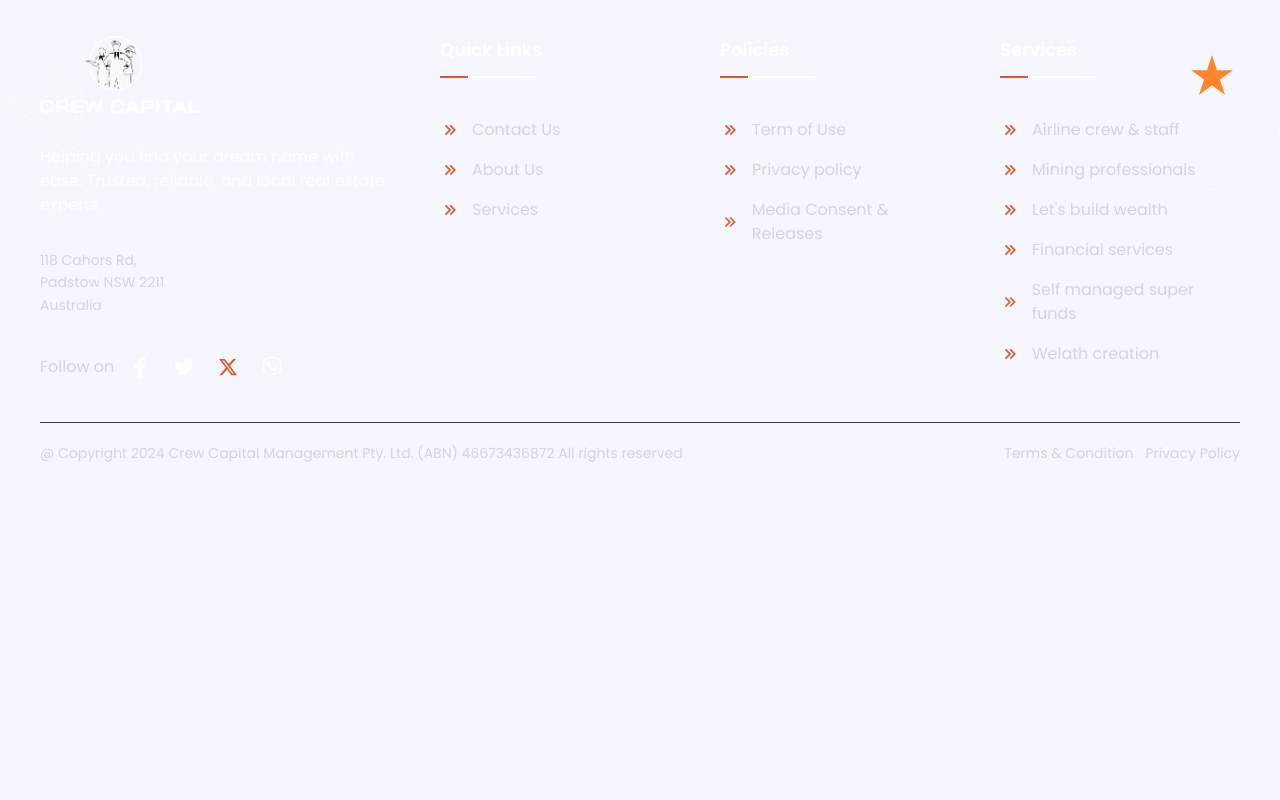
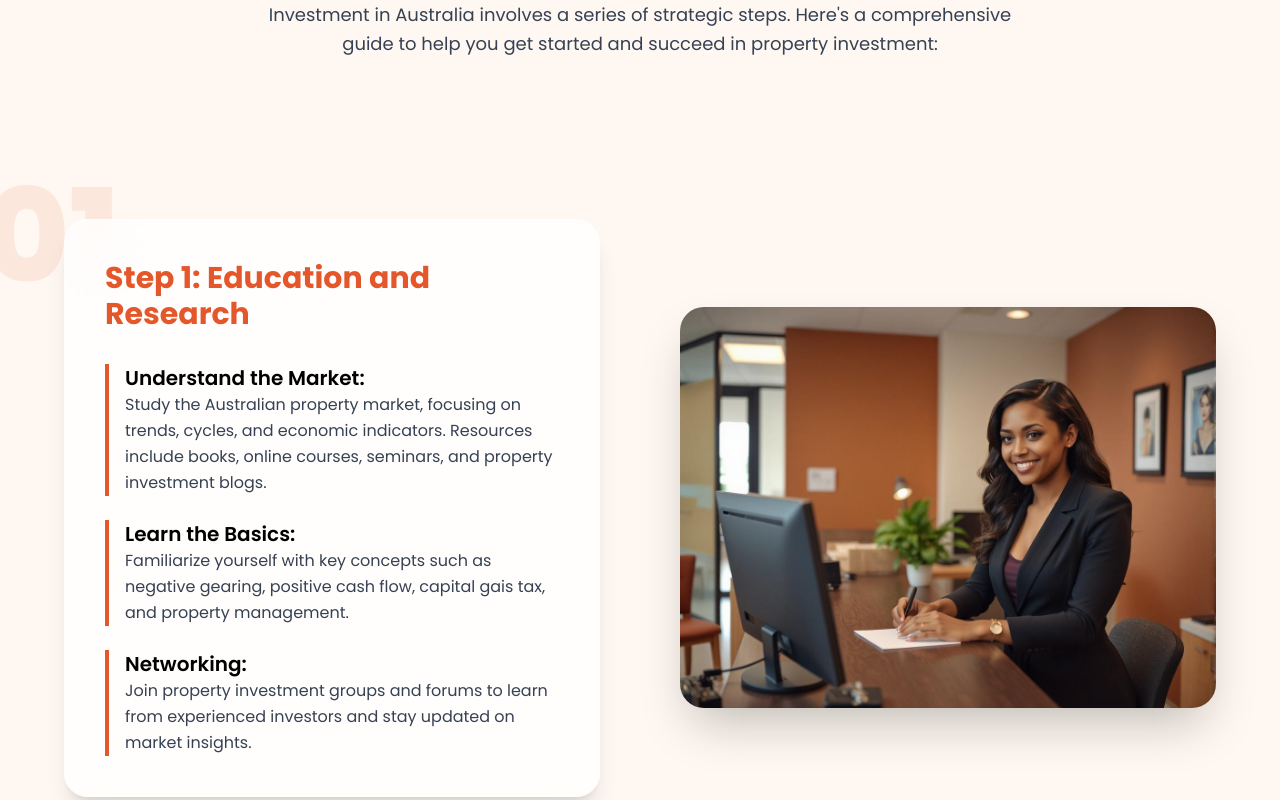
Before and after one commit to Outsourze/crew-capital-revamp-v2, a Next.js app: page /wealth-creation in a window 1280 px wide. Shown: the part 760-1560 px from the top of the page. Before the commit the page ends 1243 px from the top, so only its background shows below. Built offline with nearby package versions, Linux system fonts and the light colour scheme.

Commit message:
add wealth creation

```diff
--- /dev/null
+++ b/src/components/sub-services/wealth/AboutWealthCreation.jsx
@@ -0,0 +1,106 @@
+import Image from "next/image";
+import bgImg from "@/assets/images/sub-services/smsf/smsf.jpg";
+
+export default function AboutWealthCreation() {
+
+  const step1 = [
+    {
+      title: "Understand the Market:",
+      dscrpt:
+        "Study the Australian property market, focusing on trends, cycles, and economic indicators. Resources include books, online courses, seminars, and property investment blogs.",
+    },
+    {
+      title: "Learn the Basics:",
+      dscrpt:
+        "Familiarize yourself with key concepts such as negative gearing, positive cash flow, capital gais tax, and property management.",
+    },
+    {
+      title: "Networking:",
+      dscrpt:
+        "Join property investment groups and forums to learn from experienced investors and stay updated on market insights.",
+    },
+  ];
+
+  const step2 = [...step1];
+  const step3 = [...step1];
+  const step4 = [...step1];
+  const step5 = [...step1];
+
+  const steps = [
+    { id: 1, title: "Step 1: Education and Research", items: step1 },
+    { id: 2, title: "Step 2: Strategy Planning", items: step2 },
+    { id: 3, title: "Step 3: Financial Preparation", items: step3 },
+    { id: 4, title: "Step 4: Property Selection", items: step4 },
+    { id: 5, title: "Step 5: Acquisition & Management", items: step5 },
+  ];
+
+  return (
+    <div className="bg-[#fff8f2] py-24 px-6 sm:px-10 lg:px-16">
+      <div className="max-w-7xl mx-auto space-y-40">
+
+        {/* HERO */}
+        <div className="text-center max-w-3xl mx-auto space-y-6">
+          <h1 className="text-5xl font-extrabold text-black leading-tight">
+            Creating Wealth Through Property
+          </h1>
+
+          <p className="text-gray-700 text-lg leading-relaxed">
+            Investment in Australia involves a series of strategic steps. Here's a
+            comprehensive guide to help you get started and succeed in property
+            investment:
+          </p>
+        </div>
+
+        {/* ALL STEPS */}
+        {steps.map((step, index) => (
+          <div
+            key={step.id}
+            className={`relative flex flex-col lg:flex-row items-center gap-20 ${
+              index % 2 === 1 ? "lg:flex-row-reverse" : ""
+            }`}
+          >
+
+            {/* BACKGROUND STEP NUMBER */}
+            <div className="absolute -top-20 -left-5 lg:-left-20 text-[#E3572B]/10 text-[130px] font-extrabold pointer-events-none select-none">
+              {String(step.id).padStart(2, "0")}
+            </div>
+
+            {/* CONTENT CARD */}
+            <div className="flex-1">
+              <div className="bg-white/80 backdrop-blur-xl p-10 rounded-3xl shadow-xl border border-white/40">
+                <h2 className="text-3xl font-bold text-[#E3572B] mb-8">
+                  {step.title}
+                </h2>
+
+                <div className="space-y-6">
+                  {step.items.map((item, i) => (
+                    <div key={i} className="border-l-4 border-[#E3572B] pl-4">
+                      <h3 className="text-xl font-semibold text-black">
+                        {item.title}
+                      </h3>
+                      <p className="text-gray-700 leading-relaxed">{item.dscrpt}</p>
+                    </div>
+                  ))}
+                </div>
+              </div>
+            </div>
+
+            {/* IMAGE */}
+            <div className="flex-1 relative">
+              <div className="rounded-3xl overflow-hidden shadow-2xl transform hover:scale-[1.02] transition duration-300">
+                <Image
+                  src={bgImg}
+                  alt="Step Visual"
+                  className="w-full h-full object-cover"
+                />
+              </div>
+
+              {/* Glow effect */}
+              <div className="absolute -z-10 inset-0 bg-[#E3572B]/20 blur-3xl rounded-full"></div>
+            </div>
+          </div>
+        ))}
+      </div>
+    </div>
+  );
+}
--- a/src/pages/wealth-creation.js
+++ b/src/pages/wealth-creation.js
@@ -1,5 +1,6 @@
 import BannerIntro from "@/components/ui/Banner";
 import wealthCreation from "@/assets/images/sub-services/wealthcreation/wealthcreation-bg.jpg";
+import AboutWealthCreation from "@/components/sub-services/wealth/AboutWealthCreation";
 
 export default function WealthCreation() {
   return (
@@ -8,7 +9,7 @@ export default function WealthCreation() {
         {/* hero section container */}
         <BannerIntro title={"WEALTH CREATION"} bgImg={wealthCreation}/>
         <div className="flex flex-col lg:gap-10 md:gap-10 max-md:gap-10 max-sm:gap-5">
-
+          <AboutWealthCreation />
         </div>
       </div>
     </div>
```
